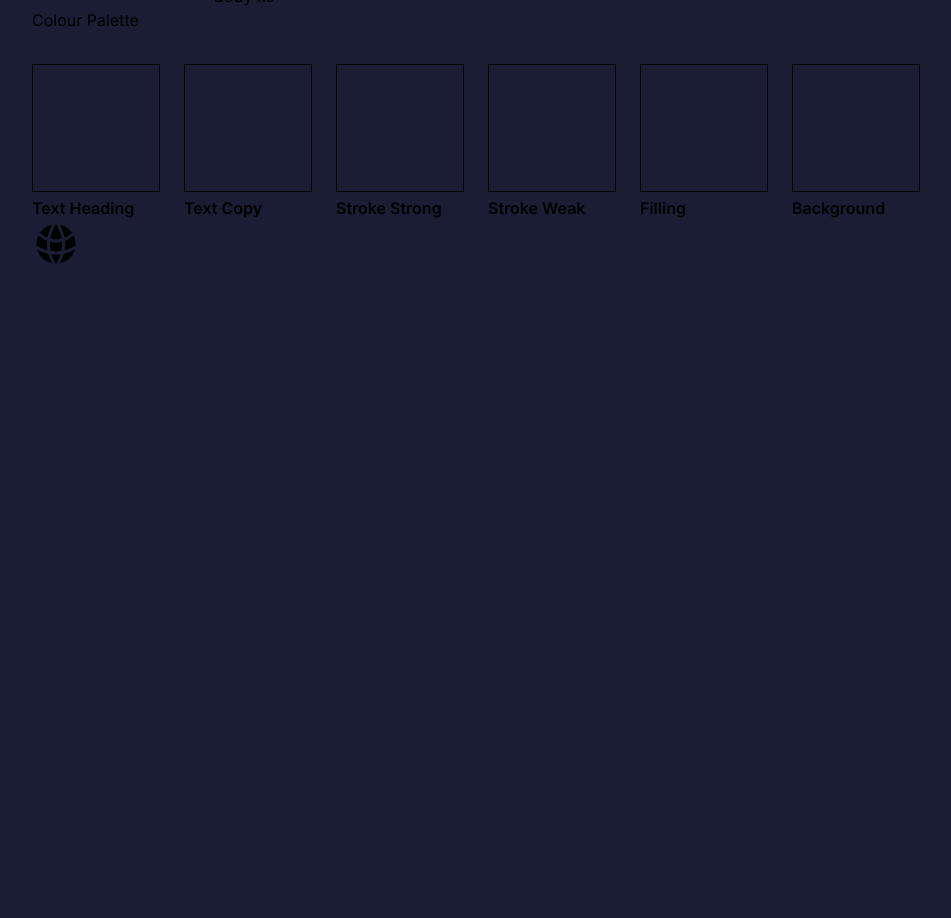
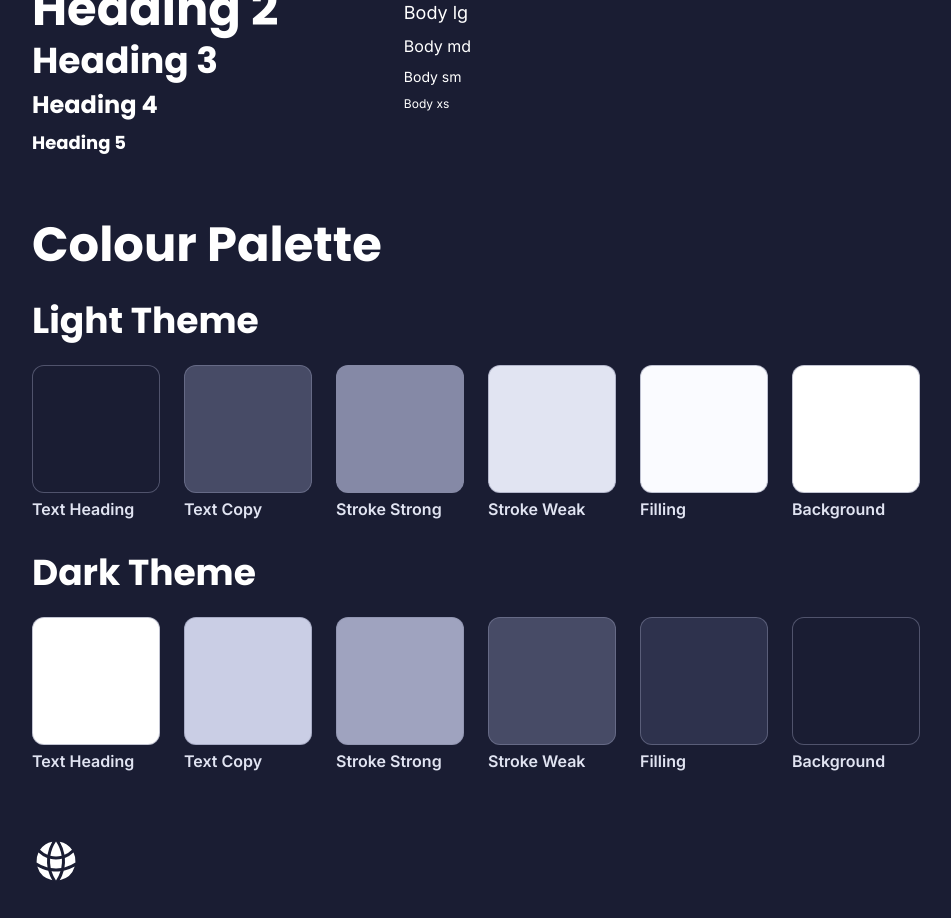
Before and after one commit to sergiocast97/orxata-ds, a Next.js app: page /styleguide in a window 1280 px wide. Shown: the part 280-1198 px from the top of the page, without its empty margins (0-951 px from the left). Before the commit the page ends 800 px from the top, so only its background shows below. Built offline with nearby package versions, Linux system fonts and the light colour scheme.

Commit message:
Updated styleguide

```diff
--- a/src/app/styleguide/ColourPalette.tsx
+++ b/src/app/styleguide/ColourPalette.tsx
@@ -1,33 +1,55 @@
 export default function ColourPalette() {
   const content = [
-    { name: 'Text Heading', class: 'bg-theme-heading' },
-    { name: 'Text Copy', class: 'bg-theme-copy' },
-    { name: 'Stroke Strong', class: 'bg-theme-strong' },
-    { name: 'Stroke Weak', class: 'bg-theme-weak' },
-    { name: 'Filling', class: 'bg-theme-filling' },
-    { name: 'Background', class: 'bg-theme-background' },
+    {
+      title: "Light Theme",
+      items: [
+        { name: "Text Heading", class: "bg-theme-900" },
+        { name: "Text Copy", class: "bg-theme-600" },
+        { name: "Stroke Strong", class: "bg-theme-500" },
+        { name: "Stroke Weak", class: "bg-theme-200" },
+        { name: "Filling", class: "bg-theme-050" },
+        { name: "Background", class: "bg-theme-000" },
+      ],
+    },
+    {
+      title: "Dark Theme",
+      items: [
+        { name: "Text Heading", class: "bg-theme-000" },
+        { name: "Text Copy", class: "bg-theme-300" },
+        { name: "Stroke Strong", class: "bg-theme-400" },
+        { name: "Stroke Weak", class: "bg-theme-600" },
+        { name: "Filling", class: "bg-theme-800" },
+        { name: "Background", class: "bg-theme-900" },
+      ],
+    },
   ];
   return (
-    <>
-      <div className="container">
-        <h3 className="mb-8 head-h2 text-theme-heading">Colour Palette</h3>
-
+    <div>
+      <h3 className="mb-8 text-5xl font-bold font-heading">Colour Palette</h3>
+      <div className="space-y-8">
+        {content.map((palette, index) => {
+          return (
+            <div key={index} className="">
+              <h4 className="mb-6 text-4xl font-bold font-heading">{palette.title}</h4>
               <div className="flex flex-wrap gap-4 md:gap-6">
-          {content.map((element, index) => {
+                {palette.items.map((item, index) => {
                   return (
                     <div key={index}>
                       <div
-                  className={` ${element.class} border border-theme-weak/50 size-32 rounded-theme-md `}
+                        className={` ${item.class} border border-theme-500/50 size-32 rounded-xl `}
                       ></div>
 
-                <p className="mt-1 font-semibold body-md text-theme-heading">
-                  {element.name}
+                      <p className="mt-1 font-semibold body-md text-theme-600 dark:text-theme-200">
+                        {item.name}
                       </p>
                     </div>
                   );
                 })}
               </div>
             </div>
-    </>
+          );
+        })}
+      </div>
+    </div>
   );
 }
--- a/src/app/styleguide/Iconography.tsx
+++ b/src/app/styleguide/Iconography.tsx
@@ -1,10 +1,8 @@
-import { GlobeAltIcon } from '@heroicons/react/24/solid';
+import { GlobeAltIcon } from "@heroicons/react/24/solid";
 export default function Iconography() {
   return (
     <>
-      <div className="container">
-        <GlobeAltIcon className="text-theme-strong size-12" />
-      </div>
+      <GlobeAltIcon className="text-theme-strong size-12" />
     </>
   );
 }
--- a/src/app/styleguide/Typography.tsx
+++ b/src/app/styleguide/Typography.tsx
@@ -1,48 +1,44 @@
 export default function Typography() {
   const content = [
     {
-      name: 'Heading',
-      fontName: 'Poppins',
+      name: "Heading",
+      fontName: "Poppins",
       items: [
-        { name: 'Heading 1', class: 'head-h1' },
-        { name: 'Heading 2', class: 'head-h2' },
-        { name: 'Heading 3', class: 'head-h3' },
-        { name: 'Heading 4', class: 'head-h4' },
-        { name: 'Heading 5', class: 'head-h5' },
+        { name: "Heading 1", class: "font-heading font-bold text-6xl" },
+        { name: "Heading 2", class: "font-heading font-bold text-5xl" },
+        { name: "Heading 3", class: "font-heading font-bold text-4xl" },
+        { name: "Heading 4", class: "font-heading font-bold text-2xl" },
+        { name: "Heading 5", class: "font-heading font-bold text-lg" },
       ],
     },
     {
-      name: 'Body',
-      fontName: 'Inter',
+      name: "Body",
+      fontName: "Inter",
       items: [
-        { name: 'Body 2xl', class: 'body-2xl' },
-        { name: 'Body xl', class: 'body-xl' },
-        { name: 'Body lg', class: 'body-lg' },
-        { name: 'Body md', class: 'body-md' },
-        { name: 'Body sm', class: 'body-sm' },
-        { name: 'Body xs', class: 'body-xs' },
+        { name: "Body 2xl", class: "text-2xl/normal" },
+        { name: "Body xl", class: "text-xl/normal" },
+        { name: "Body lg", class: "text-lg/normal" },
+        { name: "Body md", class: "text-md/normal" },
+        { name: "Body sm", class: "text-sm/normal" },
+        { name: "Body xs", class: "text-xs/normal" },
       ],
     },
   ];
   return (
-    <>
-      <div className="container">
-        <h2 className="mb-8 head-h2">Typography</h2>
+    <div>
+      <h2 className="mb-8 font-bold font-heading text-5xl">Typography</h2>
       <div className="flex flex-wrap gap-8 md:gap-12">
         {content.map((element, index) => {
           return (
             <div key={index}>
-                <h3 className="mb-6 head-h3">
+              <h3 className="mb-6 text-4xl/tight font-bold font-heading">
                 {element.name}: {element.fontName}
               </h3>
 
               <div className="space-y-2">
                 {element.items?.map((item, index) => {
                   return (
-                      <p
-                        key={index}
-                        className={item.class}
-                      >
+                    <p key={index} className={item.class}>
                       {item.name}
                     </p>
                   );
@@ -53,6 +49,5 @@ export default function Typography() {
         })}
       </div>
     </div>
-    </>
   );
 }
--- a/src/app/styleguide/page.tsx
+++ b/src/app/styleguide/page.tsx
@@ -1,14 +1,18 @@
 //import Image from 'next/image';
-import Typography from './Typography';
-import ColourPalette from './ColourPalette';
-import Iconography from './Iconography';
+import Typography from "./Typography";
+import ColourPalette from "./ColourPalette";
+import Iconography from "./Iconography";
 
 export default function Home() {
   return (
-    <>
-      <Typography />
-      <ColourPalette />
-      <Iconography />
-    </>
+    <section data-theme="dark">
+      <div className="bg-theme-000 dark:bg-theme-900 text-theme-900 dark:text-theme-000">
+        <div className="container py-8 lg:pt-12 pb-24 space-y-16">
+          <Typography />
+          <ColourPalette />
+          <Iconography />
+        </div>
+      </div>
+    </section>
   );
 }
--- a/src/assets/globals.css
+++ b/src/assets/globals.css
@@ -9,17 +9,17 @@
   --font-sans: Inter, Helvetica, sans-serif, system-ui;
 
   /* Colour Palette */
-  --color-theme-000: #ffffff; /* Light: Background, Dark: Heading Text */
+  --color-theme-000: #ffffff; /* Light: Background, Dark: Text Heading */
   --color-theme-050: #fafbff; /* Light: Foreground */
   --color-theme-100: #f0f1fa;
-  --color-theme-200: #e1e4f2; /* Light: Weak Outline */
-  --color-theme-300: #cacee5; /* Dark: Copy Text */
-  --color-theme-400: #9fa3bf; /* Dark: Strong Outline */
-  --color-theme-500: #8589a6; /* Light: Strong Outline */
-  --color-theme-600: #474b66; /* Light: Copy Text, Dark: Weak Outline*/
+  --color-theme-200: #e1e4f2; /* Light: Stroke Weak */
+  --color-theme-300: #cacee5; /* Dark: Text Copy */
+  --color-theme-400: #9fa3bf; /* Dark: Stroke Strong */
+  --color-theme-500: #8589a6; /* Light: Stroke Strong */
+  --color-theme-600: #474b66; /* Light: Text Copy, Dark: Stroke Weak*/
   --color-theme-700: #3a3e59;
   --color-theme-800: #2e324d; /* Dark: Foreground */
-  --color-theme-900: #1a1d33; /* Light: Heading Text, Dark: Background */
+  --color-theme-900: #1a1d33; /* Light: Text Heading, Dark: Background */
   --color-theme-950: #0b0d17;
 }
 
```
Lines whose indentation alone changed are shown as unchanged.
